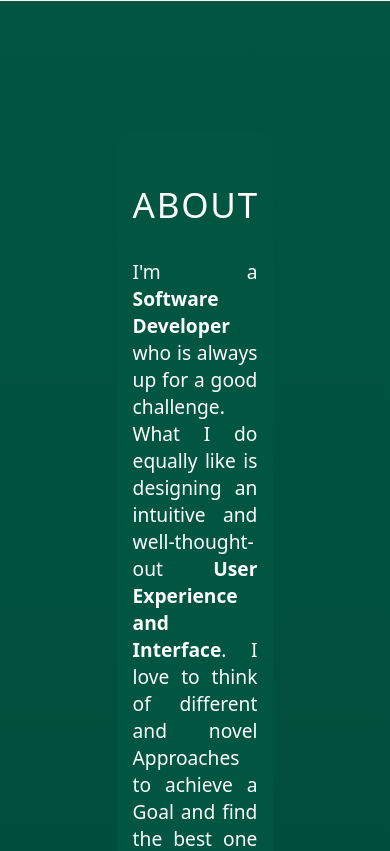
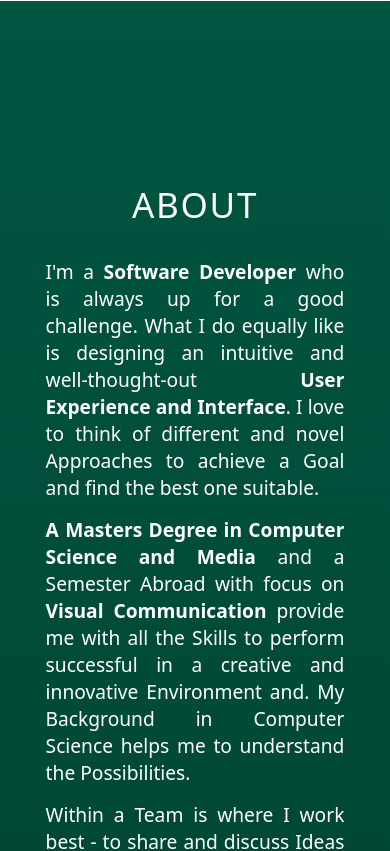
Before and after one commit to marifroe/Portfolio, a React (Vite) app: page / in a window 390 px wide. Shown: the part 860-1711 px from the top of the page. Built offline with nearby package versions, Linux system fonts and the light colour scheme.

Commit message:
substitude menu icons

```diff
--- a/src/components/About/About.module.css
+++ b/src/components/About/About.module.css
@@ -123,3 +123,15 @@
     transform: rotate(0deg);
   }
 }
+
+@media screen and (max-width: 830px) {
+  .box {
+    background: none;
+    margin-left: 30px;
+    margin-right: 30px;
+  }
+
+  .content {
+    align-items: center;
+  }
+}
```
Also changed, not shown: src/assets/nav/closeIcon.png, src/assets/nav/menuIcon.png.
